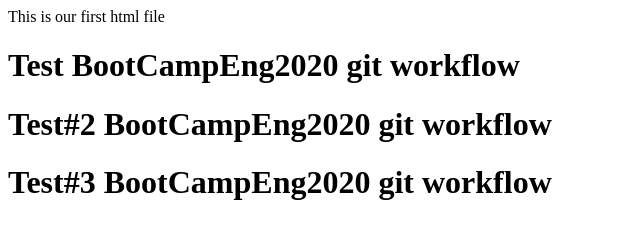
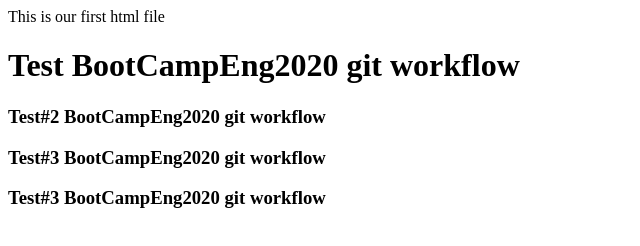
Before and after one commit to mianihsanshah/BootCampEng2020, a plain HTML site: page index.html in a window 1280 px wide. Shown: the whole page, without its empty margins (0-640 px from the left). Drawn offline with Linux system fonts and the light colour scheme.

Commit message:
Update index.html

```diff
--- a/index.html
+++ b/index.html
@@ -8,7 +8,8 @@
 <body>
     <div>This is our first html file </div>
     <h1>Test BootCampEng2020 git workflow </h1>
-    <h1>Test#2 BootCampEng2020 git workflow </h1>
-    <h1>Test#3 BootCampEng2020 git workflow </h1>
+    <h3>Test#2 BootCampEng2020 git workflow </h3>
+    <h3>Test#3 BootCampEng2020 git workflow </h3>
+    <h3>Test#3 BootCampEng2020 git workflow </h3>
 </body>
 </html>
```
